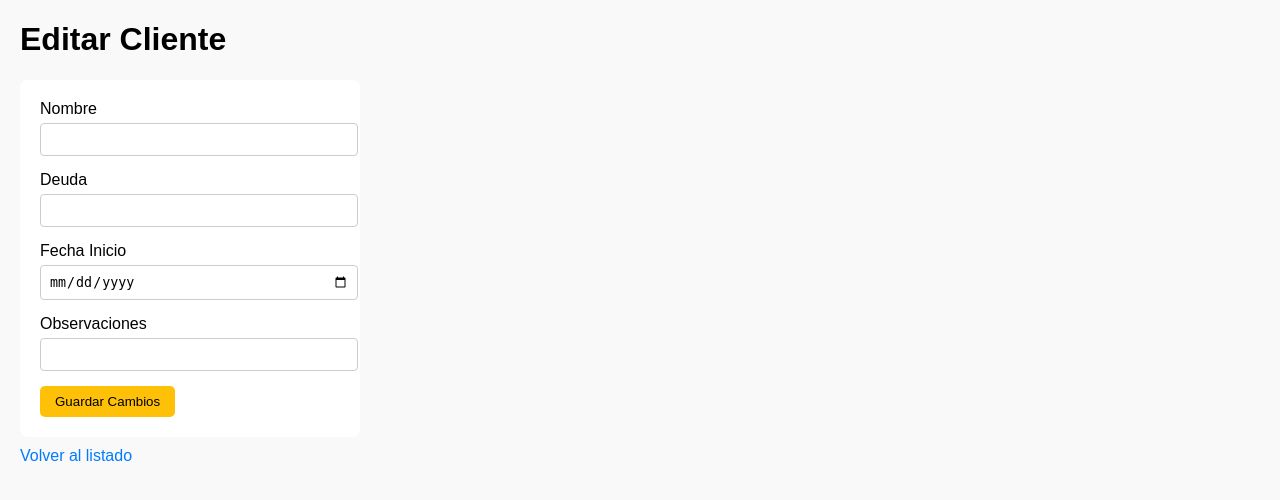
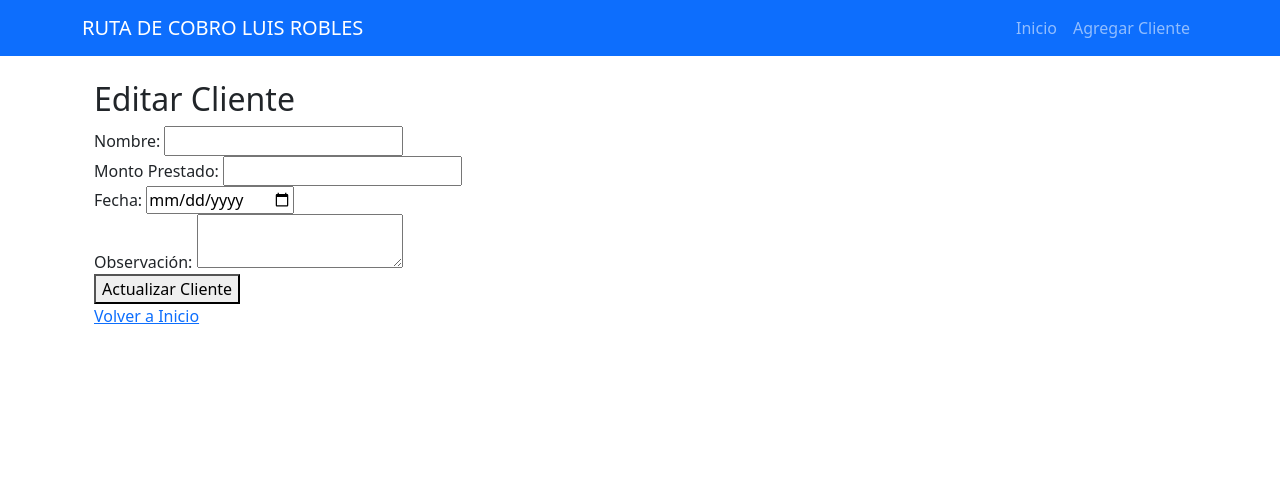
Before and after one commit to luisrobles062/ruta-cobros-app, a Flask app: template templates/editar_cliente.html in a window 1280 px wide. Shown: the top 500 px of the page. Run offline with Flask 3, Linux system fonts and the light colour scheme; the template is opened without the code that fills it, so the values that code supplies are empty; some libraries are stand-ins or nearby versions.

Commit message:
Update editar_cliente.html

```diff
--- a/templates/editar_cliente.html
+++ b/templates/editar_cliente.html
@@ -1,47 +1,27 @@
-<!DOCTYPE html>
-<html lang="es">
-<head>
-    <meta charset="UTF-8" />
-    <title>Editar Cliente</title>
-    <style>
-        body { font-family: Arial, sans-serif; margin: 20px; background-color: #f9f9f9; }
-        form { background: white; padding: 20px; border-radius: 8px; width: 300px; }
-        label { display: block; margin-bottom: 5px; }
-        input[type="text"], input[type="number"], input[type="date"] {
-            width: 100%; padding: 8px; margin-bottom: 15px; border-radius: 4px; border: 1px solid #ccc;
-        }
-        input[type="submit"] {
-            background-color: #ffc107; color: black; padding: 8px 15px; border: none; border-radius: 5px;
-            cursor: pointer;
-        }
-        input[type="submit"]:hover {
-            background-color: #e0a800;
-        }
-        a {
-            display: inline-block; margin-top: 10px; text-decoration: none; color: #007bff;
-        }
-        a:hover {
-            text-decoration: underline;
-        }
-    </style>
-</head>
-<body>
-    <h1>Editar Cliente</h1>
-    <form method="POST">
-        <label for="nombre">Nombre</label>
-        <input type="text" name="nombre" id="nombre" value="{{ cliente.nombre }}" required>
+{% extends "base.html" %}
 
-        <label for="deuda">Deuda</label>
-        <input type="number" step="0.01" min="0" name="deuda" id="deuda" value="{{ cliente.deuda }}" required>
-
-        <label for="fecha_inicio">Fecha Inicio</label>
-        <input type="date" name="fecha_inicio" id="fecha_inicio" value="{{ cliente.fecha_inicio }}" required>
-
-        <label for="observaciones">Observaciones</label>
-        <input type="text" name="observaciones" id="observaciones" value="{{ cliente.observaciones }}">
-
-        <input type="submit" value="Guardar Cambios">
+{% block contenido %}
+<div class="container">
+    <h2>Editar Cliente</h2>
+    <form method="POST" action="{{ url_for('editar_cliente', id=cliente.id) }}">
+        <div>
+            <label>Nombre:</label>
+            <input type="text" name="nombre" value="{{ cliente.nombre }}" required>
+        </div>
+        <div>
+            <label>Monto Prestado:</label>
+            <input type="number" name="monto_prestado" value="{{ cliente.monto_prestado }}" step="0.01" required>
+        </div>
+        <div>
+            <label>Fecha:</label>
+            <input type="date" name="fecha" value="{{ cliente.fecha }}">
+        </div>
+        <div>
+            <label>Observación:</label>
+            <textarea name="observacion">{{ cliente.observacion }}</textarea>
+        </div>
+        <button type="submit">Actualizar Cliente</button>
     </form>
-    <a href="/inicio?filtro={{ cliente.nombre }}">Volver al listado</a>
-</body>
-</html>
+    <a href="{{ url_for('inicio') }}">Volver a Inicio</a>
+</div>
+{% endblock %}
```
